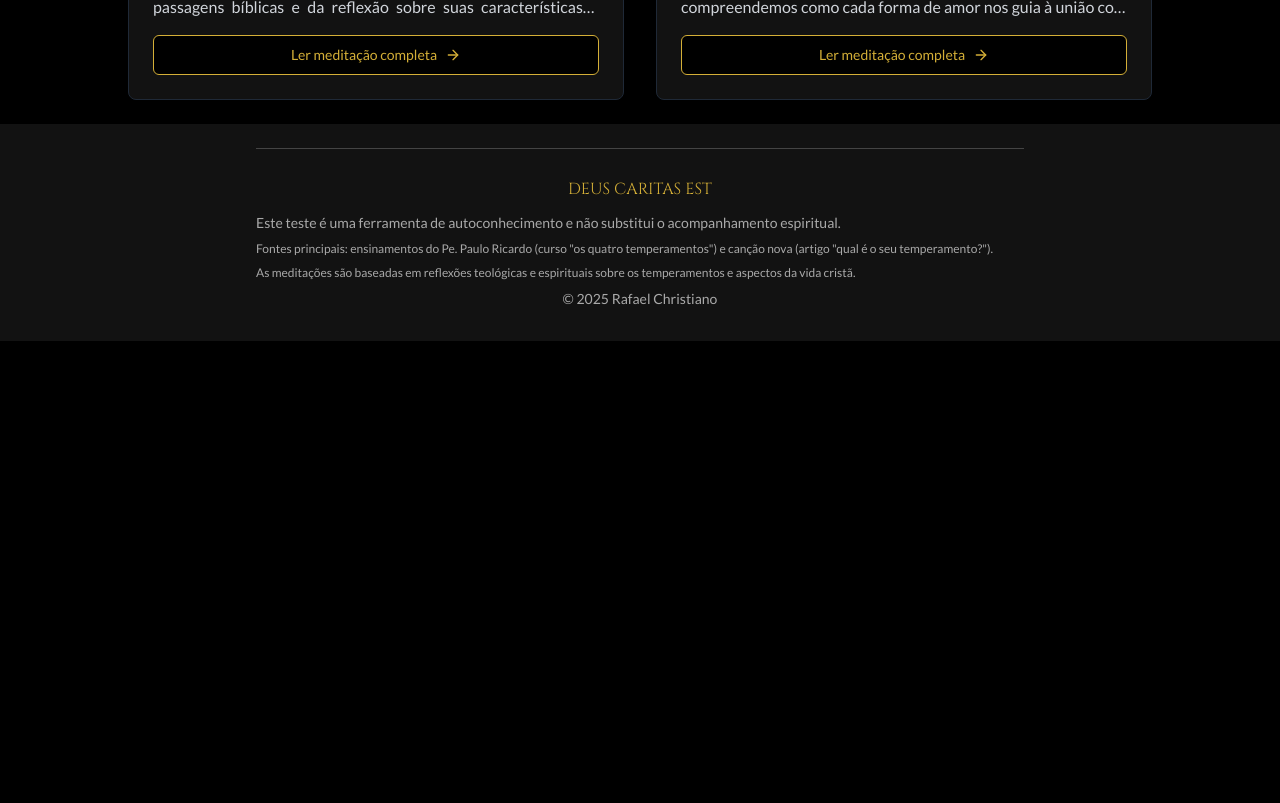
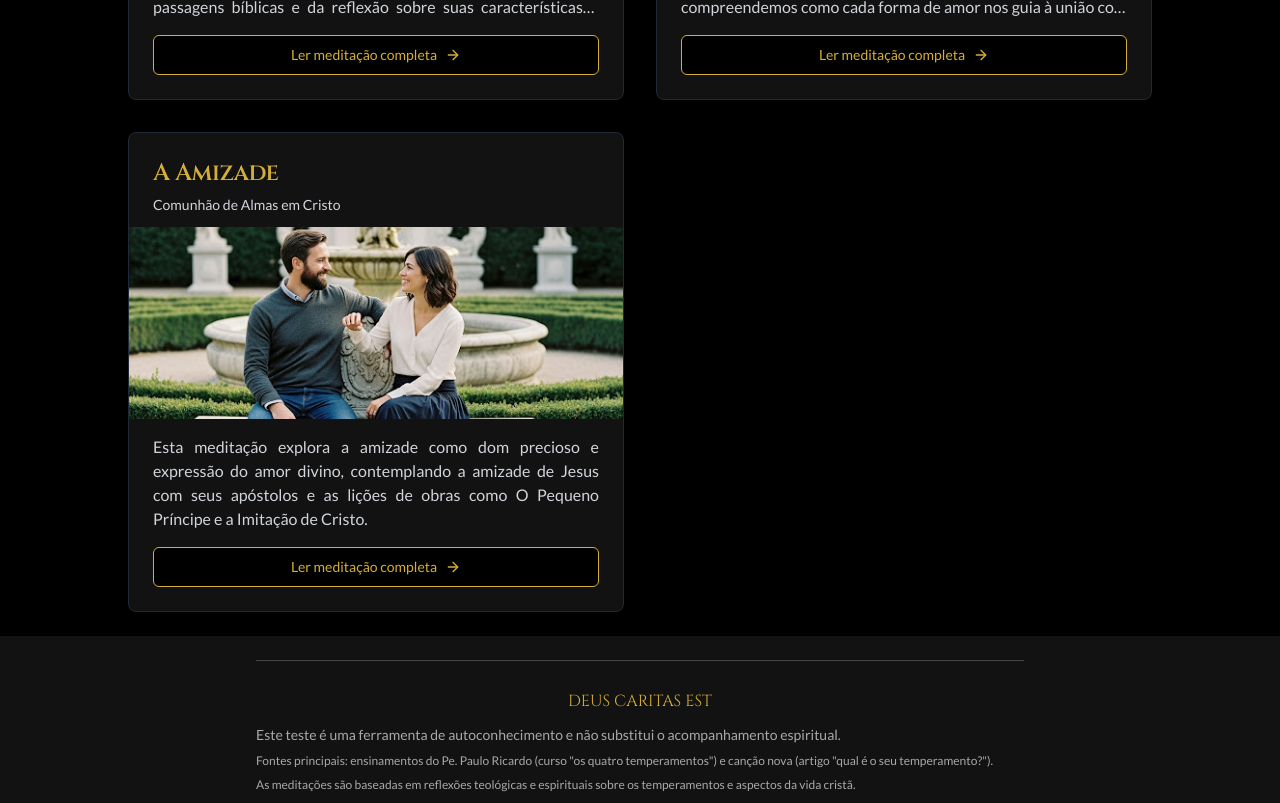
Before and after one commit to rafachrisbr/replica-temperamentum-mirror-58, a React (Vite) app: page /meditacoes in a window 1280 px wide. Shown: the part 680-1483 px from the top of the page. Before the commit the page ends 1021 px from the top, so only its background shows below. Built offline with nearby package versions, Linux system fonts and the light colour scheme.

Commit message:
Add new meditation about friendship

```diff
--- a/src/pages/Meditacoes.tsx
+++ b/src/pages/Meditacoes.tsx
@@ -95,6 +95,43 @@ const Meditacoes = () => {
                 </Button>
               </CardFooter>
             </Card>
+
+            {/* Card para Meditação sobre a Amizade */}
+            <Card className="bg-[#121212] border-gray-800 text-white overflow-hidden flex flex-col animate-[fadeIn_0.5s_ease-in-out_0.5s] opacity-0 fill-mode-forwards">
+              <CardHeader className="pb-3">
+                <CardTitle className="text-xl md:text-2xl font-serif text-[#D4AF37]">
+                  A Amizade
+                </CardTitle>
+                <CardDescription className="text-gray-300">
+                  Comunhão de Almas em Cristo
+                </CardDescription>
+              </CardHeader>
+              <div className="relative h-48 overflow-hidden">
+                <img
+                  src="/lovable-uploads/amigos.jpg"
+                  alt="Amizade em Cristo"
+                  className="w-full h-full object-cover"
+                />
+              </div>
+              <CardContent className="py-4 flex-grow">
+                <p className="text-gray-300 line-clamp-4">
+                  Esta meditação explora a amizade como dom precioso e expressão do amor divino,
+                  contemplando a amizade de Jesus com seus apóstolos e as lições de obras como
+                  O Pequeno Príncipe e a Imitação de Cristo.
+                </p>
+              </CardContent>
+              <CardFooter className="pt-0">
+                <Button
+                  variant="outline"
+                  className="w-full flex items-center justify-center gap-2 border-[#D4AF37] text-[#D4AF37] hover:bg-[#D4AF37]/10"
+                >
+                  <Link to="/meditacao-amizade" className="flex items-center justify-center gap-2 w-full">
+                    Ler meditação completa
+                    <ArrowRight size={16} />
+                  </Link>
+                </Button>
+              </CardFooter>
+            </Card>
           </div>
         </div>
       </main>
```
